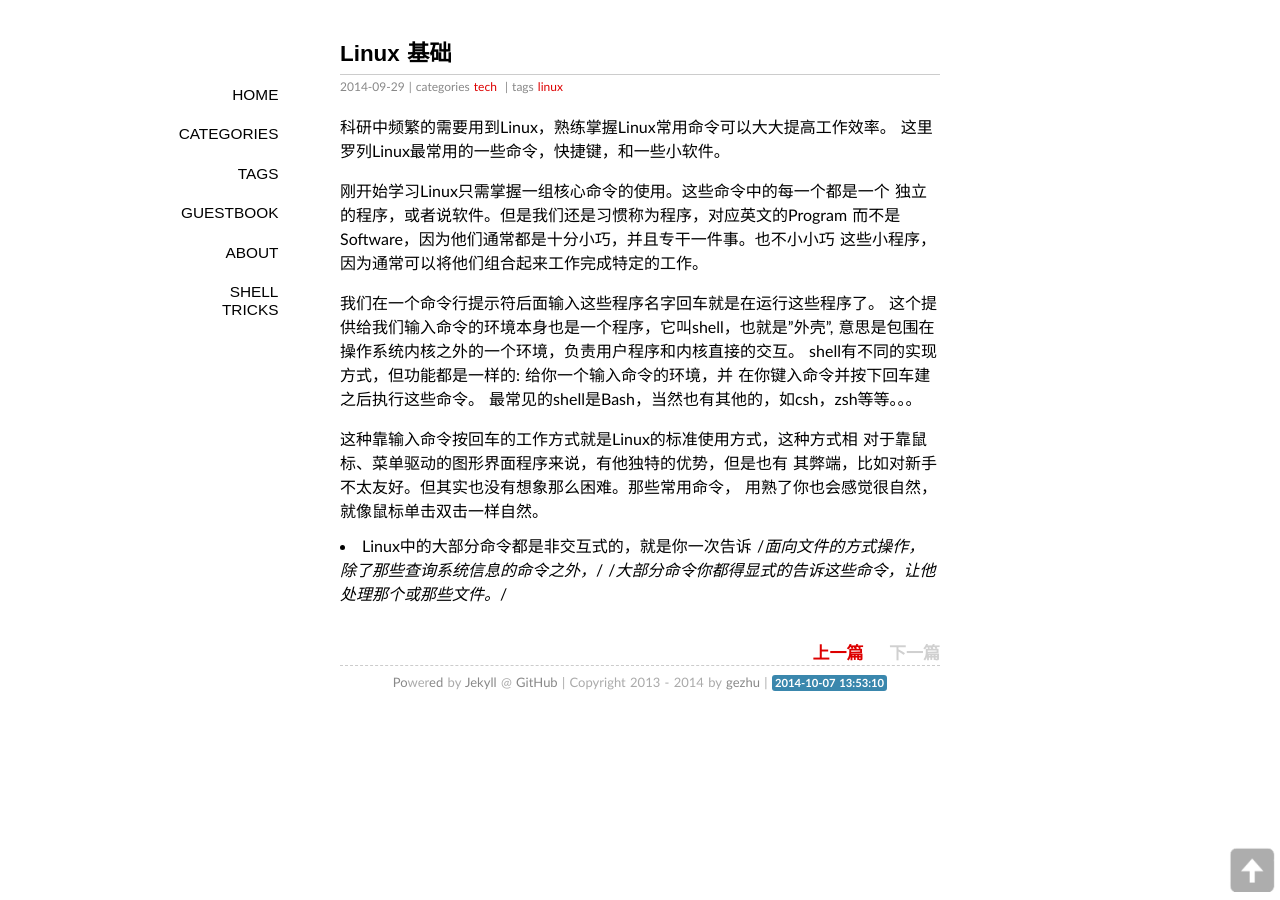
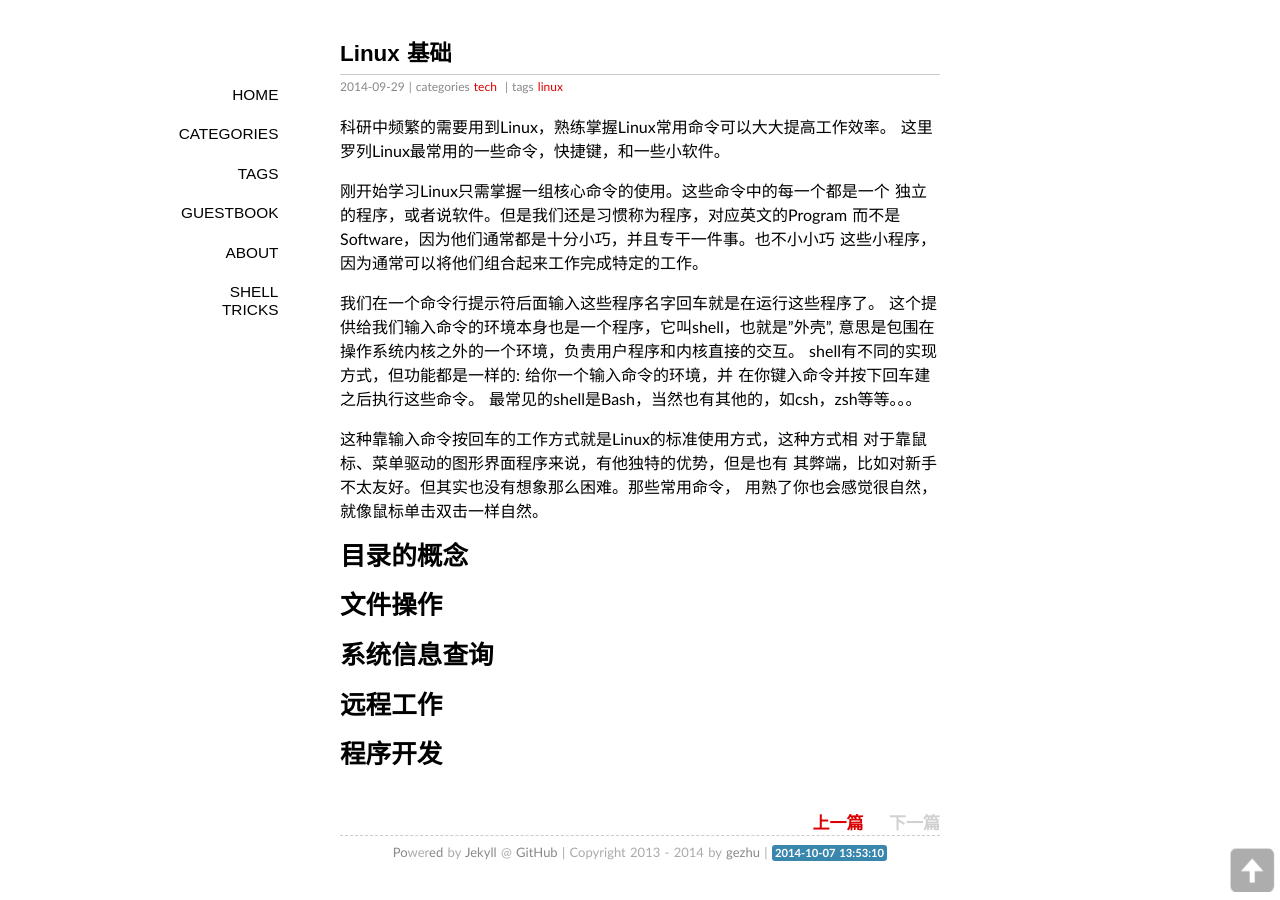
Before and after one commit to gezhu/gezhu.github.io, a Jekyll site: the page built from _posts/2014-09-29-linux-basic.markdown, in a window 1280 px wide. Built offline with Jekyll 4.4.1, drawn with Linux system fonts in a browser that asks for light colours; some web fonts are replaced; Markdown is read by kramdown in place of the engine named in the settings; comment, search, counter and statistics services are not loaded.

Commit message:
update linux basic

```diff
--- a/_posts/2014-09-29-linux-basic.markdown
+++ b/_posts/2014-09-29-linux-basic.markdown
@@ -29,6 +29,17 @@ shell有不同的实现方式，但功能都是一样的: 给你一个输入命
 其弊端，比如对新手不太友好。但其实也没有想象那么困难。那些常用命令，
 用熟了你也会感觉很自然，就像鼠标单击双击一样自然。
 
-* Linux中的大部分命令都是非交互式的，就是你一次告诉
-/*面向文件的方式操作，除了那些查询系统信息的命令之外，*/
-/*大部分命令你都得显式的告诉这些命令，让他处理那个或那些文件。*/
+目录的概念
+=========
+
+文件操作
+========
+
+系统信息查询
+============
+
+远程工作
+========
+
+程序开发
+========
```
